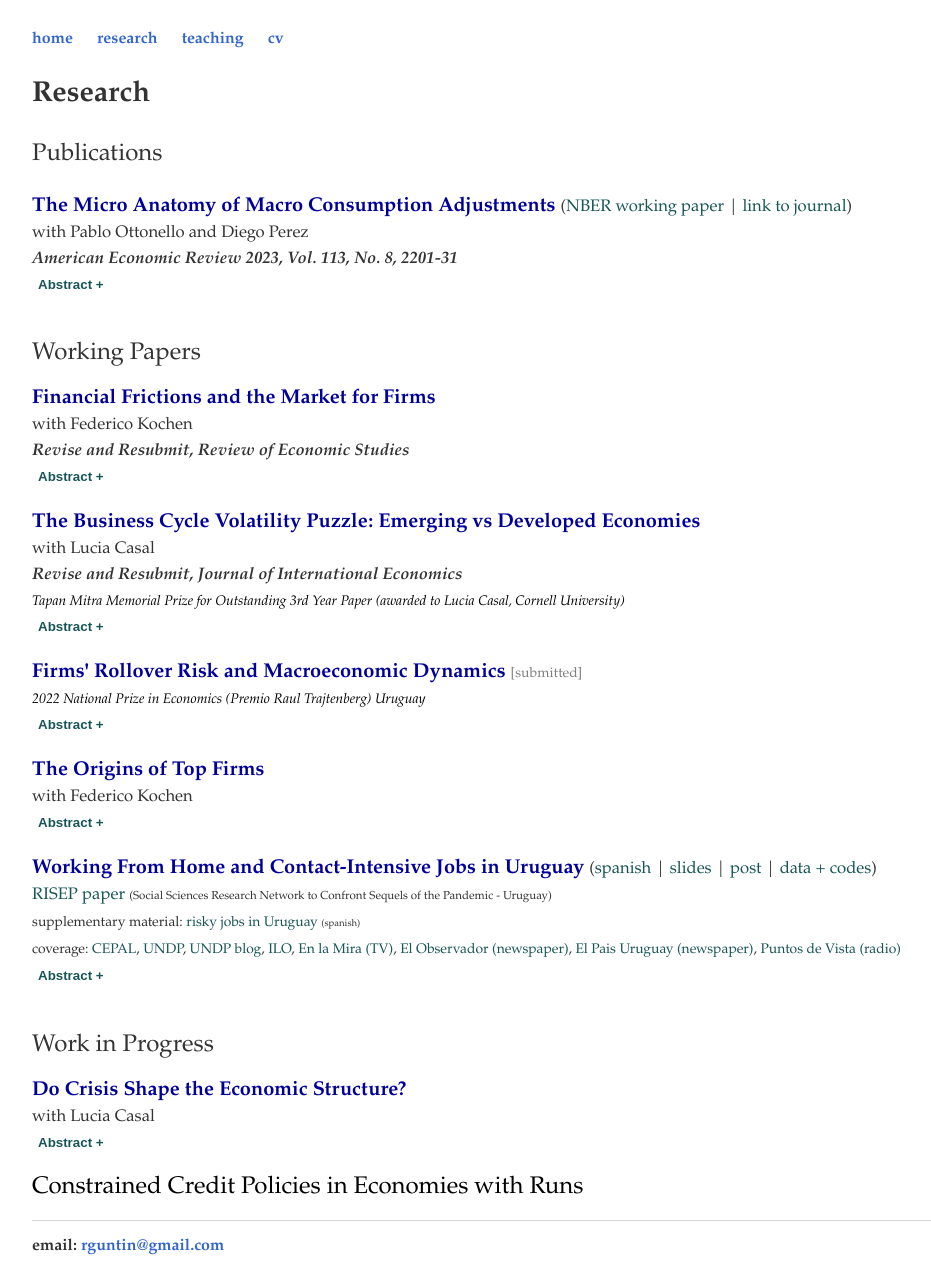
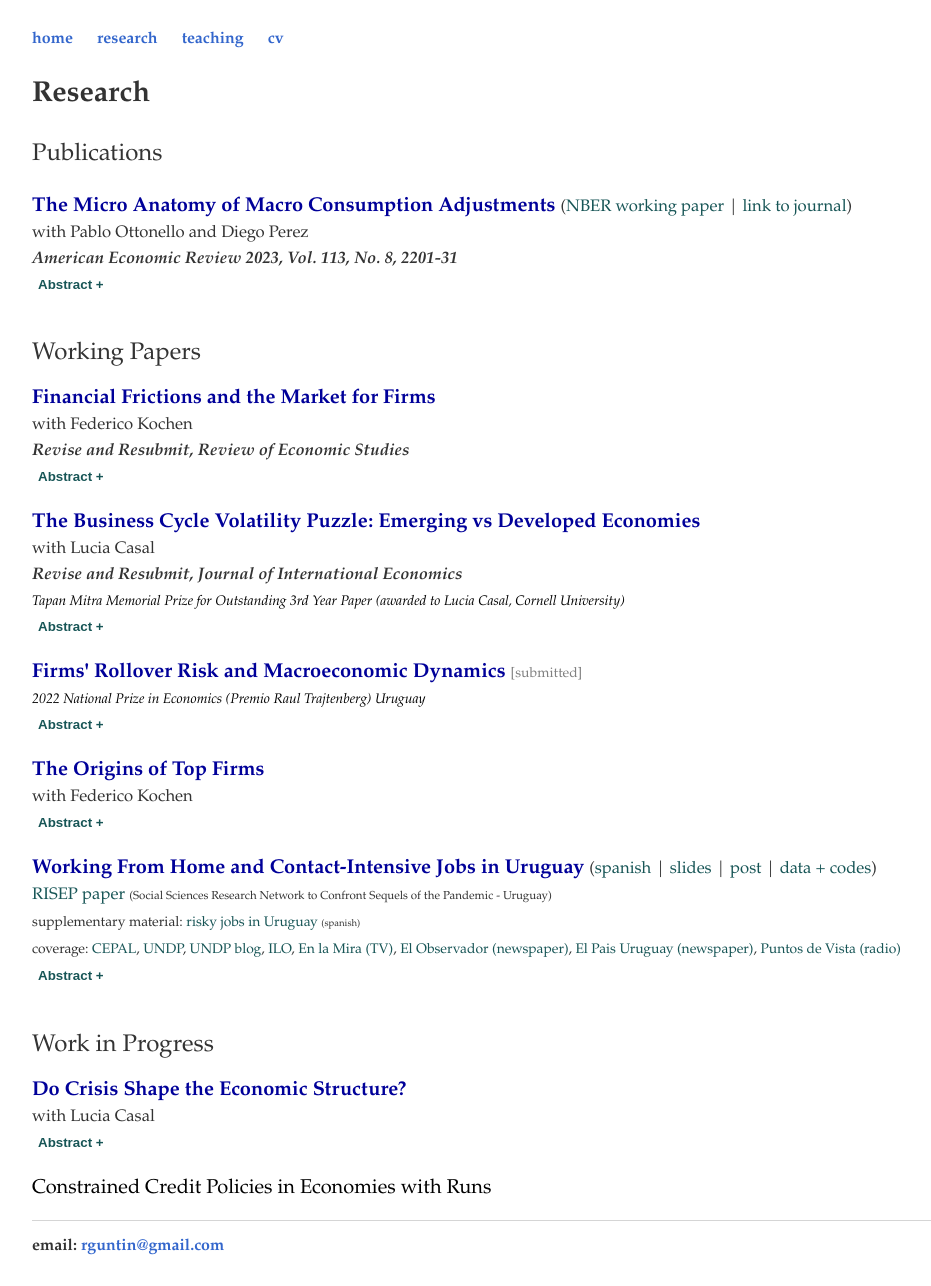
Before and after one commit to rafaguntin/rafaguntin.github.io, a Jekyll site: the page built from research/index.html, in a window 1280 px wide. Shown: the whole page, without its empty margins (96-1027 px from the left). Built offline with Jekyll 4.4.1, drawn with Linux system fonts in a browser that asks for light colours.

Commit message:
Update index.html

```diff
--- a/research/index.html
+++ b/research/index.html
@@ -143,7 +143,7 @@ In this paper, we study whether crises accelerate or slow down structural change
 						 </span> <big><big>
 			</p>
 
-<p>  <big>  <a style="font-weight: normal; color:#000000" target="_blank">Constrained Credit Policies in Economies with Runs</a> </p>
+<p>  <a style="font-weight: normal; color:#000000" target="_blank">Constrained Credit Policies in Economies with Runs</a> </p>
 
 
 
```
